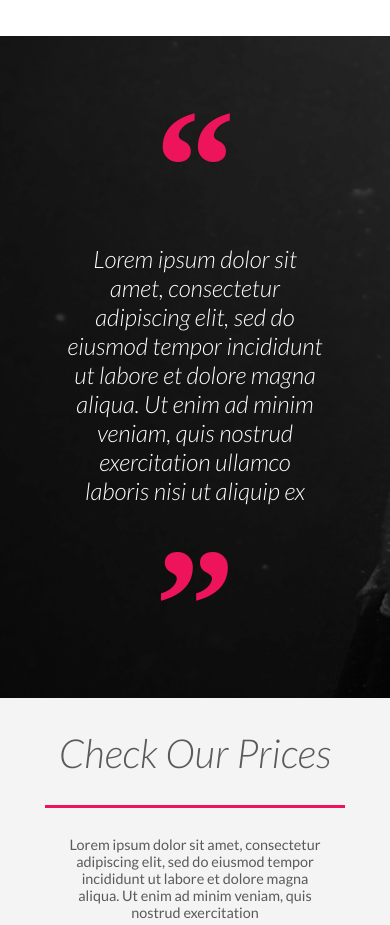
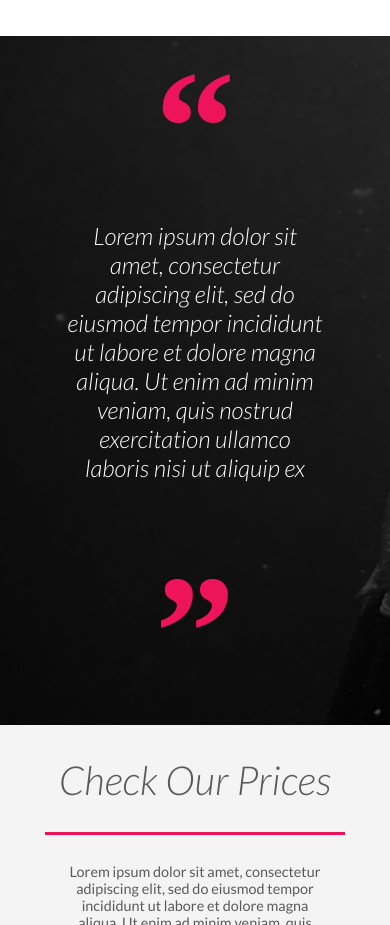
Before and after one commit to WojciechKalebasiak/Mache, a plain HTML site: page index.html in a window 390 px wide. Shown: the part 2279-3204 px from the top of the page. Drawn offline with Linux system fonts and the light colour scheme.

Commit message:
Fix quote section

```diff
--- a/style.css
+++ b/style.css
@@ -255,11 +255,10 @@ header button, .prices button, .joinus button, .info2 button, .downloadnow butto
     text-align: center;
 }
 .quote span:nth-of-type(1) {
-    margin-bottom: -4%;
-    padding-top: 10%;
+    padding-bottom: -4%;
 }
 .quote span:nth-of-type(2) {
-    padding-top: 2%;
+    padding-top: 4%;
 }
 .quote p {
     width: 66%;
@@ -675,6 +674,9 @@ footer span {
     .photo-text {
         text-align: center;
     }
+    .quote span:nth-of-type(2) {
+    padding-top: 15%;
+}
     .photowrapper {
         margin: 0 auto;
         overflow: hidden;
```
